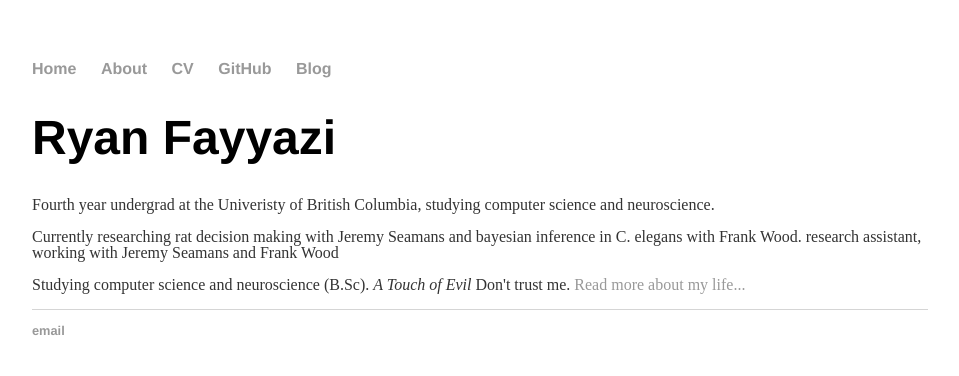
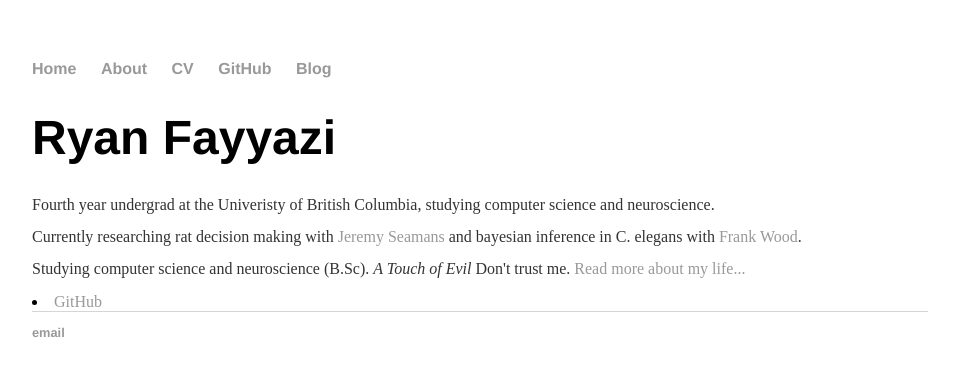
Before and after one commit to rfayyazi/rfayyazi.github.io, a Jekyll site: the page built from index.html, in a window 1280 px wide. Shown: the top 376 px of the page, without its empty margins (160-1119 px from the left). Built offline with Jekyll 4.4.1, drawn with Linux system fonts in a browser that asks for light colours.

Commit message:
Update index.html

```diff
--- a/index.html
+++ b/index.html
@@ -5,6 +5,7 @@ title: Ryan Fayyazi
 <div class="blurb">
 	<h1>Ryan Fayyazi</h1>
 	<p>Fourth year undergrad at the Univeristy of British Columbia, studying computer science and neuroscience.<p>
-	<p>Currently researching rat decision making with Jeremy Seamans and bayesian inference in C. elegans with Frank Wood. research assistant, working with Jeremy Seamans and Frank Wood
+	<p>Currently researching rat decision making with <a href="https://www.centreforbrainhealth.ca/seamans-jeremy">Jeremy Seamans</a> and bayesian inference in C. elegans with <a href="https://www.cs.ubc.ca/~fwood/">Frank Wood</a>.</p>
 	<p>Studying computer science and neuroscience (B.Sc). <em>A Touch of Evil</em> Don't trust me. <a href="/about">Read more about my life...</a></p>
 </div><!-- /.blurb -->
+<li><a href="https://github.com/rfayyazi">GitHub</a></li>
```
